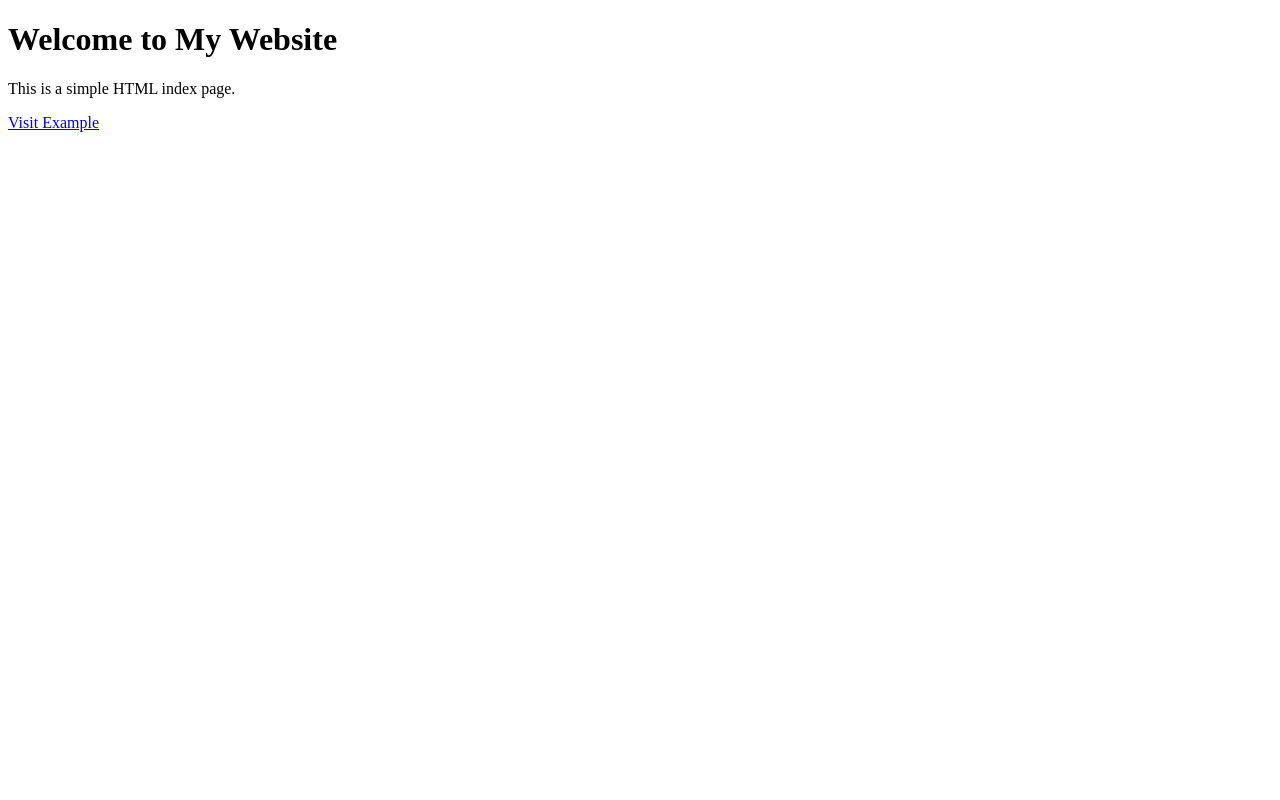
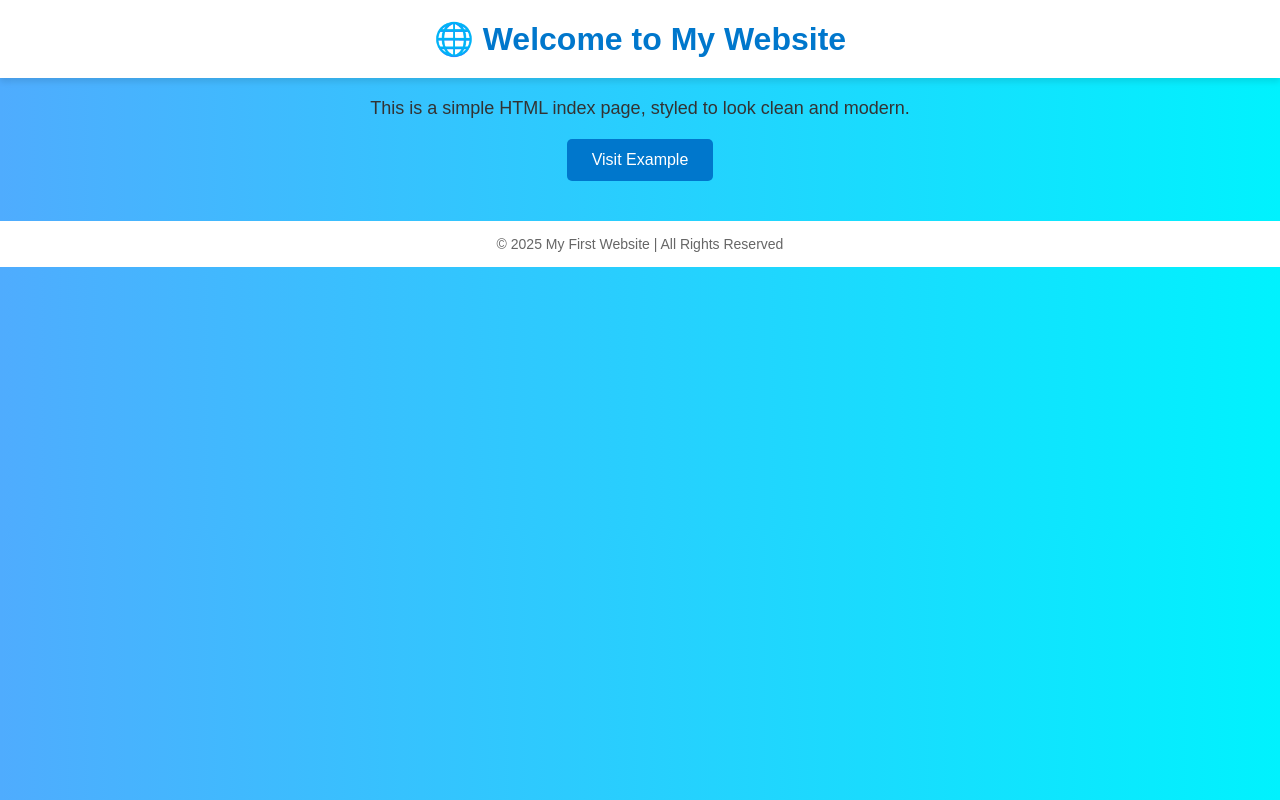
Before and after one commit to Sumitpal16/Learn_Git, a plain HTML site: page index.html in a window 1280 px wide. Drawn offline with Linux system fonts and the light colour scheme.

Commit message:
New Index page

```diff
--- a/index.html
+++ b/index.html
@@ -4,10 +4,60 @@
     <meta charset="UTF-8">
     <meta name="viewport" content="width=device-width, initial-scale=1.0">
     <title>My First Website</title>
+    <style>
+        body {
+            font-family: Arial, sans-serif;
+            margin: 0;
+            padding: 0;
+            background: linear-gradient(to right, #4facfe, #00f2fe);
+            color: #333;
+            text-align: center;
+        }
+        header {
+            background: #fff;
+            padding: 20px;
+            box-shadow: 0px 4px 6px rgba(0,0,0,0.1);
+        }
+        h1 {
+            margin: 0;
+            color: #0077cc;
+        }
+        p {
+            font-size: 18px;
+            margin: 20px 0;
+        }
+        a {
+            display: inline-block;
+            padding: 12px 25px;
+            background: #0077cc;
+            color: #fff;
+            text-decoration: none;
+            font-size: 16px;
+            border-radius: 5px;
+            transition: 0.3s;
+        }
+        a:hover {
+            background: #005fa3;
+        }
+        footer {
+            margin-top: 40px;
+            padding: 15px;
+            background: #fff;
+            font-size: 14px;
+            color: #666;
+        }
+    </style>
 </head>
 <body>
-    <h1>Welcome to My Website</h1>
-    <p>This is a simple HTML index page.</p>
-    <a href="https://example.com">Visit Example</a>
+    <header>
+        <h1>🌐 Welcome to My Website</h1>
+    </header>
+    <main>
+        <p>This is a simple HTML index page, styled to look clean and modern.</p>
+        <a href="https://example.com" target="_blank">Visit Example</a>
+    </main>
+    <footer>
+        &copy; 2025 My First Website | All Rights Reserved
+    </footer>
 </body>
 </html>
```
